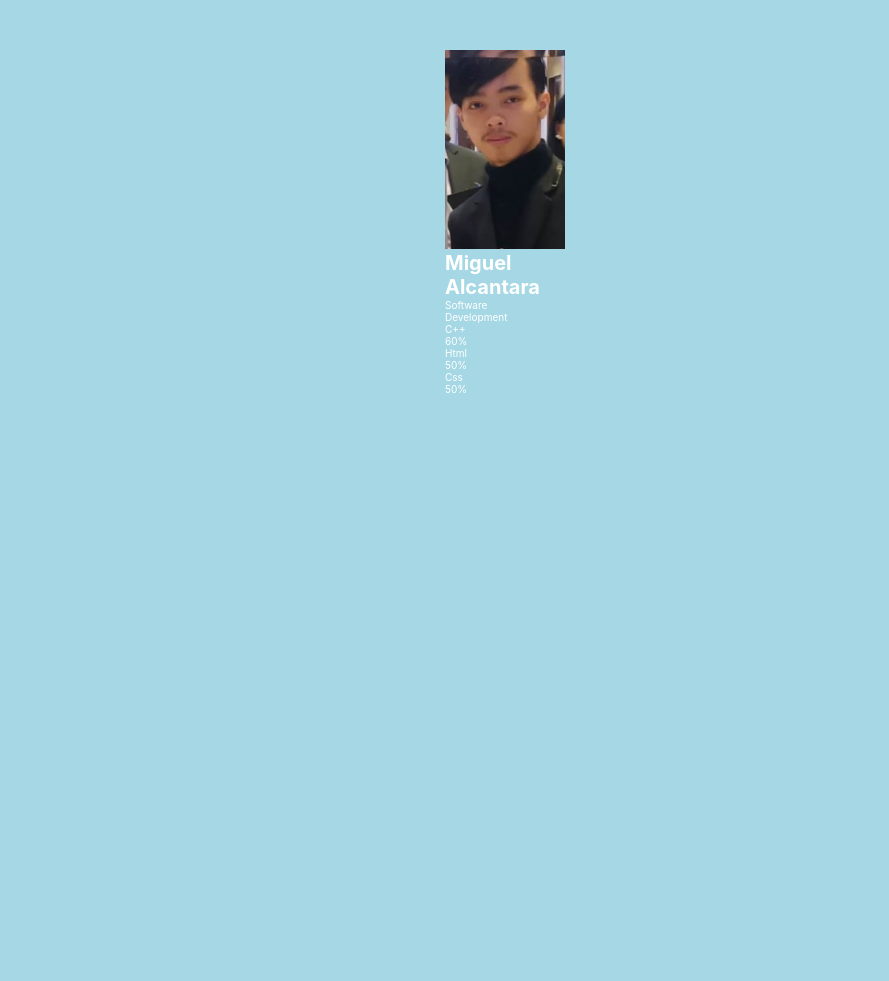
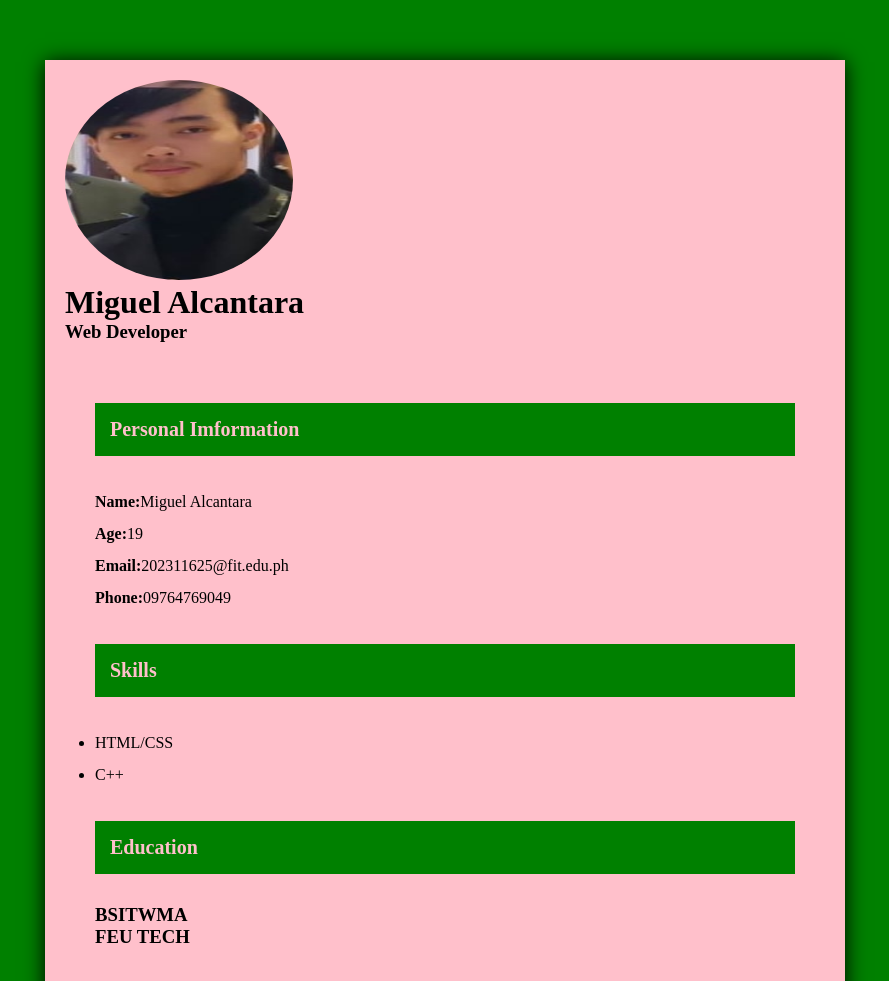
Before and after one commit to Migz321/WD-resume, a plain HTML site: page index.html in a window 1280 px wide. Shown: the top 981 px of the page, without its empty margins (195-1084 px from the left). Before the commit the page ends 800 px from the top, so only its background shows below. Drawn offline with Linux system fonts and the light colour scheme.

Commit message:
ResumeS2

```diff
--- a/assets/css/style.css
+++ b/assets/css/style.css
@@ -1,55 +1,97 @@
-@import url('https://fonts.googleapis.com/css2?family=Righteous&family=Work+Sans:wght@100;300;400;600;800&display=swap');
-
 *{
+    box-sizing: border-box;
+    margin: 0;
     padding: 0;
-    margin: 0;
-    box-sizing: border-box;
+    font-family: montserrat;
 }
-:root{
-    --primary-color: #ff7613;
-    --text-color: #727171;
+body{
+    background: #008000;
 }
-html {
-    font-size: 10px;
+.container{
+    background: #FFC0Cb;
+    max-width: 800px;
+    margin: 60px auto;
+    height: 1250px;
+    padding: 20px;
+    box-shadow: 0 2px 20px  rgba(0,0,0,3);
 }
-body {
-    font-family: inter, sans-serif;
-    background-color: rgb(165, 216, 228);
-    color: white;
+.boarder h3{
+    text-transform: uppercase;
+    font-size: 15px;
+    font-weight: 500;
+}
+.img-areal{
+    width: 200px;
+    height: 200px;
+    border-radius: 50%;
+    overflow: hidden;
+    margin: 25px auto;
+    border: 15px groove #FFA500;
+}
+.img-area img{
+    width: 30%;
+    height: 200px;
+    border-radius: 50%;
+}
+.main{
+    display: flex;
+    flex-wrap: wrap;
+}
+.left{
+    flex: 1;
+    padding: 30px;
+}
+.left p{
+    line-height: 2;
+}
+.left ul li{
+    line-height: 2;
+}
+h2{
+    background: #008000;
+    padding: 15px;
+    color: pink;
+    margin: 30px 0;
+    font-size: 20px;
+    border-radius: 0 50px 50 px 0;
+}
+.right{
+    flex: 1;
+    padding: 30px;
+}
+.right h3{
+    margin-bottom: 15px;
+}
+.right p{
+    line-height: 2.9;
+}
+.right ul li{
+    line-height: 2;
 }
 
-/* common styles */
-img {
-    width: 300%;
-}
-a {
-    text-decoration: none;
-    color: white;
-}
+@media only screen and (min-with: 768) and  (max-with: 991px){
+    .container{
+        width: 95%;
 
-/* layout */
-.container {
-    max-width: 100px;
-    width: 90%;
-    margin: 0 auto;
-    display: grid;
-    padding: 5rem;
-    background:  rgb(165, 216, 228);
-    grid-template-columns: 1fr 1fr;
-    gap: 4rem;
-}
-@media only screen and (max-width: 768px) {
-    .container {
-        width: 1005;
-        grid-template-columns: 1fr;
-        padding 2rem;
-        gap: 7rem;
+    }
+    h2{
+        font-size: 18px;
     }
 }
-.profile {
-    grid-column: 1 / -1;
-    margin-bottom: 2rem;
+@media screen and (max-width: 600px;) {
+   .main{
+    flex-direction: column;
+   }
+   .left,
+   .right{
+    flex: none;
+    width: 100%;
+   }
+   .container{
+    width: 95%;
+    height: auto;
+   }
+   h2{
+    font-size: 15px;
+   }
 }
-
-
-/
--- a/index.html
+++ b/index.html
@@ -3,25 +3,35 @@
 <head>
     <meta charset="UTF-8">
     <meta name="viewport" content="width=device-width, initial-scale=1.0">
-    <link rel="stylesheet" href="./assets/css/style.css">
-    <title>Reseume</title>
+    <link rel="stylesheet" href="/assets/css/style.css">
+    <title>Document</title>
 </head>
 <body>
+
     <div class="container">
-        <div class="profile">
-            <div class="profile_container">
-                <div class="profile__profileImg">
-                    <img src="./IMG_20240125_232941.jpg" alt="me">
-                </div>
-                <div>
-                    <h1 class="profile_name">
-                        Miguel Alcantara
-                    </h1>
-                    <p class="profile_title">Software Development</p>
-                    <p class="Discription">
-                        C++ 60% Html 50% Css 50%
-                    </p>
-                </div>
+        <div class="header">
+            <div class="img-area">
+                <img src="/IMG_20240125_232941.jpg" alt="">
+            </div>
+            <h1>Miguel Alcantara</h1>
+            <h3>Web Developer</h3>
+        </div>
+
+        <div class="main">
+            <div class="left">
+                <h2>Personal Imformation</h2>
+                <p><strong>Name:</strong>Miguel Alcantara</p>
+                <p><strong>Age:</strong>19</p>
+                <p><strong>Email:</strong>202311625@fit.edu.ph</p>
+                <p><strong>Phone:</strong>09764769049</p>
+                <h2>Skills</h2>
+                <ul>
+                    <li>HTML/CSS</li>
+                    <li>C++</li>
+                </ul>
+                <h2>Education</h2>
+                <h3>BSITWMA</h3>
+                <h3>FEU TECH</h3>
             </div>
         </div>
     </div>
```
